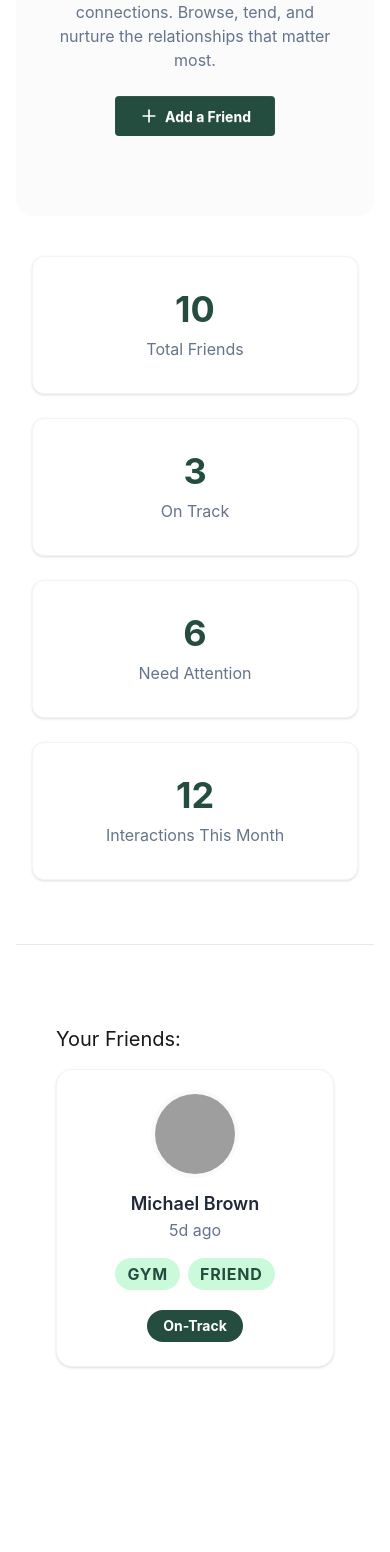
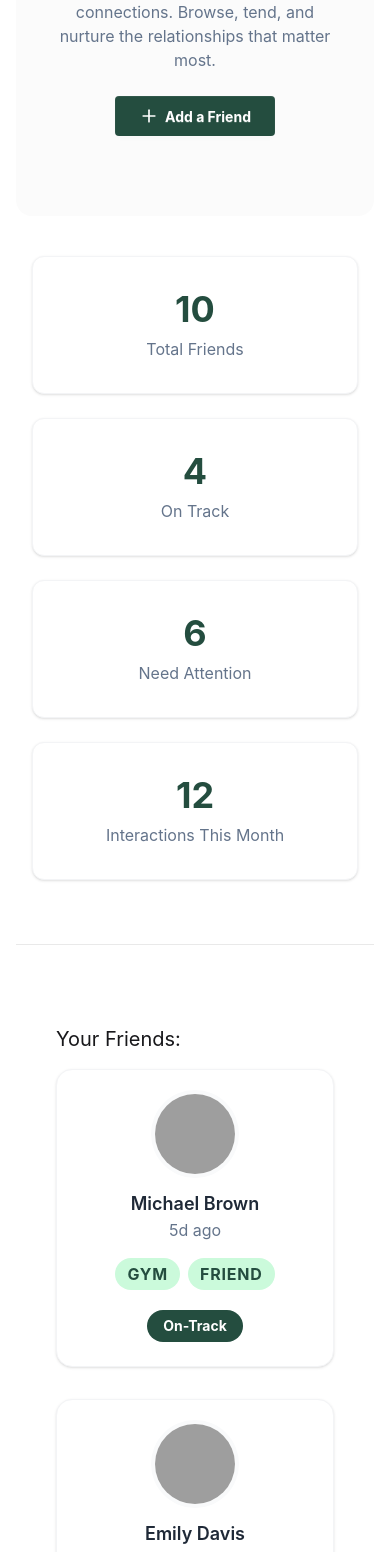
Before and after one commit to JohirulIslamHimel/KeenKeeper, a React (Vite) app: page / in a window 390 px wide. Shown: the part 298-1850 px from the top of the page. Before the commit the page ends 1721 px from the top, so only its background shows below. Built offline with nearby package versions, Linux system fonts and the light colour scheme; grey boxes are pictures that could not be loaded.

Commit message:
setup FriendProvider, useFriendData hook and dynamic FriendList rendering

```diff
--- a/src/components/FriendCard.jsx
+++ b/src/components/FriendCard.jsx
@@ -7,7 +7,7 @@ const FriendCard = ({ friend }) => {
 
   const statusStyles = {
     "On-Track": "!bg-[#244D3F] !text-[#FFFFFF]",
-    "Almost Due": "!bg-[#FFF7E6] !text-[#FFFFFF]",
+    "Almost Due": "!bg-[#EFAD44] !text-[#FFFFFF]",
     Overdue: "!bg-[#EF4444] !text-[#FFFFFF]",
   };
 
--- a/src/components/FriendList.jsx
+++ b/src/components/FriendList.jsx
@@ -1,7 +1,18 @@
 import React from "react";
+import useFriendData from "../hooks/useFriendData";
+import FriendCard from "./FriendCard";
 
 const FriendList = () => {
-  return <div>friend list</div>;
+  const { friends, loading } = useFriendData();
+  if (loading)
+    return <div className="text-center py-10">Loading Friends ...</div>;
+  return (
+    <div className="grid grid-cols-1 sm:grid-cols-2 lg:grid-cols-3 xl:grid-cols-4 gap-8">
+      {friends.map((friend) => (
+        <FriendCard key={friend.id} friend={friend}></FriendCard>
+      ))}
+    </div>
+  );
 };
 
 export default FriendList;
--- a/src/components/SummaryCards.jsx
+++ b/src/components/SummaryCards.jsx
@@ -1,10 +1,21 @@
 import React from "react";
+import useFriendData from "../hooks/useFriendData";
 
 const SummaryCards = () => {
+  const { friends } = useFriendData();
+
   const stats = [
-    { id: 1, label: "Total Friends", value: 10 },
-    { id: 2, label: "On Track", value: 3 },
-    { id: 3, label: "Need Attention", value: 6 },
+    { id: 1, label: "Total Friends", value: friends.length },
+    {
+      id: 2,
+      label: "On Track",
+      value: friends.filter((f) => f.status === "On-Track").length,
+    },
+    {
+      id: 3,
+      label: "Need Attention",
+      value: friends.filter((f) => f.status !== "On-Track").length,
+    },
     { id: 4, label: "Interactions This Month", value: 12 },
   ];
 
--- /dev/null
+++ b/src/context/FriendContext.jsx
@@ -0,0 +1,3 @@
+import { createContext } from "react";
+
+export const FriendContext = createContext();
--- /dev/null
+++ b/src/context/FriendProvider.jsx
@@ -0,0 +1,26 @@
+import React, { useEffect, useState } from "react";
+import { FriendContext } from "./FriendContext";
+
+const FriendProvider = ({ children }) => {
+  const [friends, setFriends] = useState([]);
+  const [loading, setLoading] = useState(true);
+  useEffect(() => {
+    fetch("/friend.json")
+      .then((res) => res.json())
+      .then((data) => {
+        setFriends(data);
+        setLoading(false);
+      });
+  }, []);
+
+  const data = {
+    friends,
+    setFriends,
+    loading,
+  };
+  return (
+    <FriendContext.Provider value={data}>{children}</FriendContext.Provider>
+  );
+};
+
+export default FriendProvider;
--- /dev/null
+++ b/src/hooks/useFriendData.jsx
@@ -0,0 +1,9 @@
+import { useContext } from "react";
+import { FriendContext } from "../context/FriendContext";
+
+const useFriendData = () => {
+  const context = useContext(FriendContext);
+  return context;
+};
+
+export default useFriendData;
--- a/src/main.jsx
+++ b/src/main.jsx
@@ -6,6 +6,7 @@ import { createBrowserRouter } from "react-router";
 import Navbar from "./components/Navbar.jsx";
 import MainLayout from "./layout/MainLayout.jsx";
 import Home from "./pages/Home.jsx";
+import FriendProvider from "./context/FriendProvider.jsx";
 
 const router = createBrowserRouter([
   {
@@ -30,6 +31,8 @@ const router = createBrowserRouter([
 
 createRoot(document.getElementById("root")).render(
   <StrictMode>
-    <RouterProvider router={router} />
+    <FriendProvider>
+      <RouterProvider router={router} />
+    </FriendProvider>
   </StrictMode>,
 );
--- a/src/pages/Home.jsx
+++ b/src/pages/Home.jsx
@@ -1,16 +1,16 @@
 import { Plus } from "lucide-react";
 import React from "react";
 import SummaryCards from "../components/SummaryCards";
-import FriendCard from "../components/FriendCard";
+import FriendList from "../components/FriendList";
 
 const Home = () => {
-  const friend = {
-    name: "Michael Brown",
-    picture: "https://randomuser.me/api/portraits/men/3.jpg",
-    days_since_contact: 5,
-    status: "On-Track",
-    tags: ["gym", "friend"],
-  };
+  //   const friend = {
+  //     name: "Michael Brown",
+  //     picture: "https://randomuser.me/api/portraits/men/3.jpg",
+  //     days_since_contact: 5,
+  //     status: "On-Track",
+  //     tags: ["gym", "friend"],
+  //   };
   return (
     <div className="space-y-10">
       {/* Banner section */}
@@ -38,7 +38,7 @@ const Home = () => {
       <div className="p-10">
         <h2 className="text-xl mb-4">Your Friends:</h2>
 
-        <FriendCard friend={friend} />
+        <FriendList />
       </div>
     </div>
   );
```
Also changed, not shown: public/friend.json (renamed from public/firend.json).
